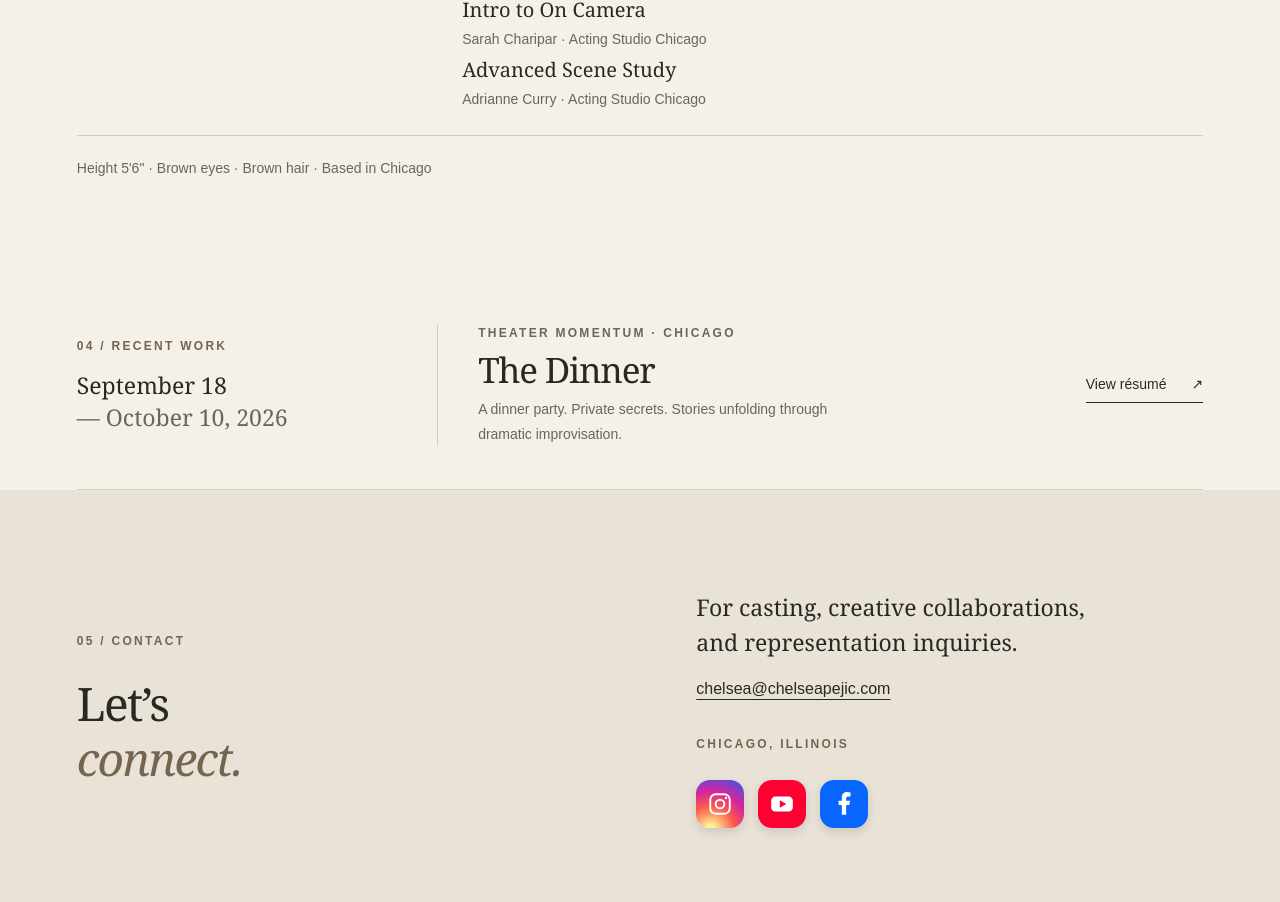
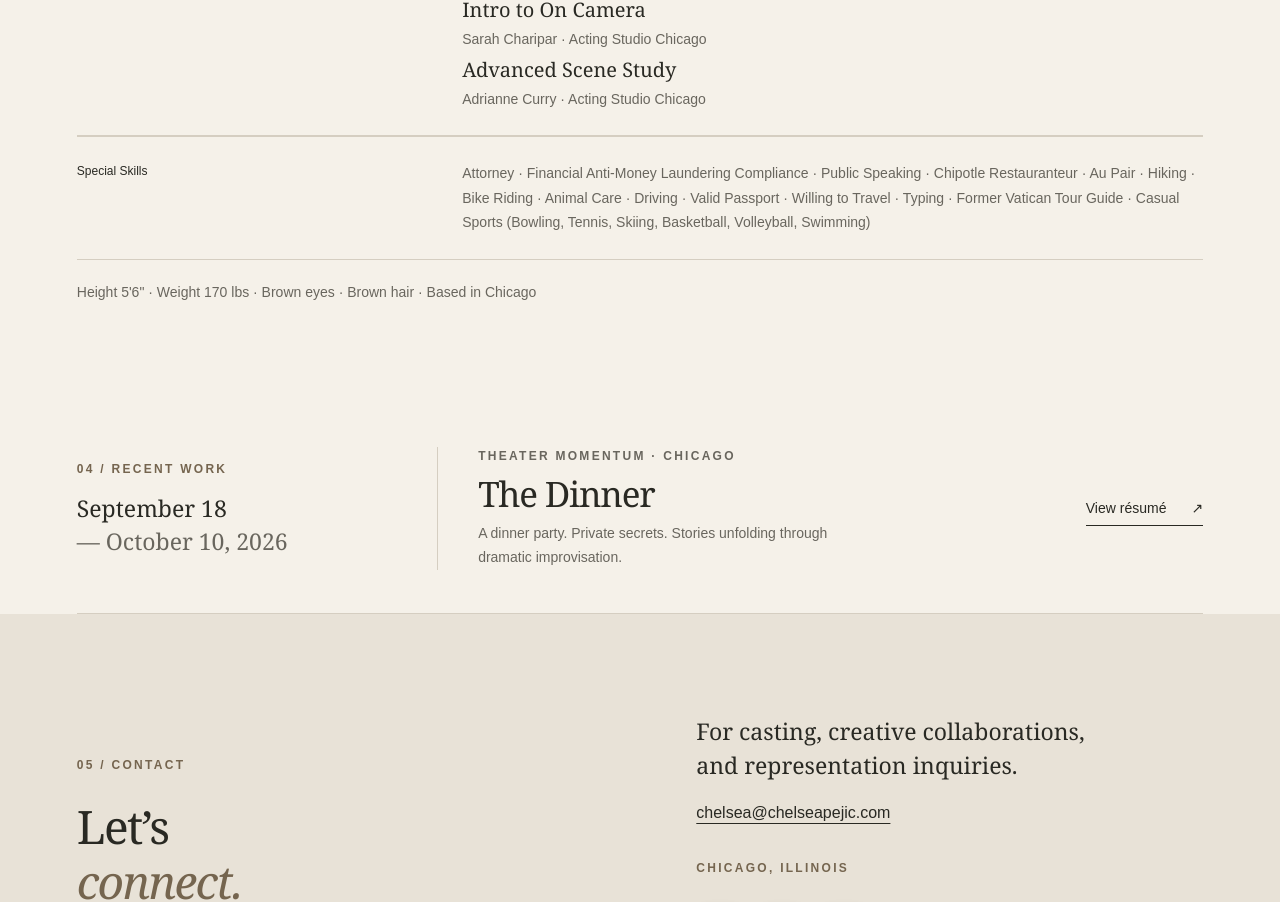
Before and after one commit to cpejic/chelsea-pejic-website, a Next.js app: page / in a window 1280 px wide. Shown: the part 2395-3297 px from the top of the page. Built offline with nearby package versions, Linux system fonts and the light colour scheme.

Commit message:
Display résumé special skills and updated statistics

```diff
--- a/app/page.js
+++ b/app/page.js
@@ -1,5 +1,5 @@
 import Image from 'next/image';
-import { actor, resume } from './content';
+import { actor, resume, specialSkills } from './content';
 
 const Arrow = () => <span aria-hidden="true">↗</span>;
 
@@ -53,7 +53,8 @@ export default function Home() {
 
       <section className="resume section wrap" id="resume" aria-labelledby="resume-title"><div className="section-heading"><div><p className="eyebrow">03 / Résumé</p><h2 id="resume-title">Experience & Training</h2></div><div>{actor.resumePdf ? <div className="resume-actions"><a className="text-link" href={actor.resumePdf} target="_blank" rel="noopener noreferrer">View full résumé (PDF) <Arrow /></a><a className="text-link" href={actor.resumePdf} download>Download PDF ↓</a></div> : <p>Full résumé available on request.</p>}</div></div>
         <div className="resume-table">{resume.map(group => <div className="resume-row" key={group.category}><h3>{group.category}</h3><div>{group.entries.map(entry => <div key={entry.title}><h4>{entry.title}</h4><p>{entry.detail}</p></div>)}</div></div>)}</div>
-        <p className="disciplines">Height {actor.height} · Brown eyes · Brown hair · Based in Chicago</p>
+        <div className="resume-table"><div className="resume-row"><h3>Special Skills</h3><div><p>{specialSkills.join(" · ")}</p></div></div></div>
+        <p className="disciplines">Height {actor.height} · Weight 170 lbs · Brown eyes · Brown hair · Based in Chicago</p>
       </section>
 
       <section className="current-work wrap" id="current-work" aria-labelledby="work-title">
```
